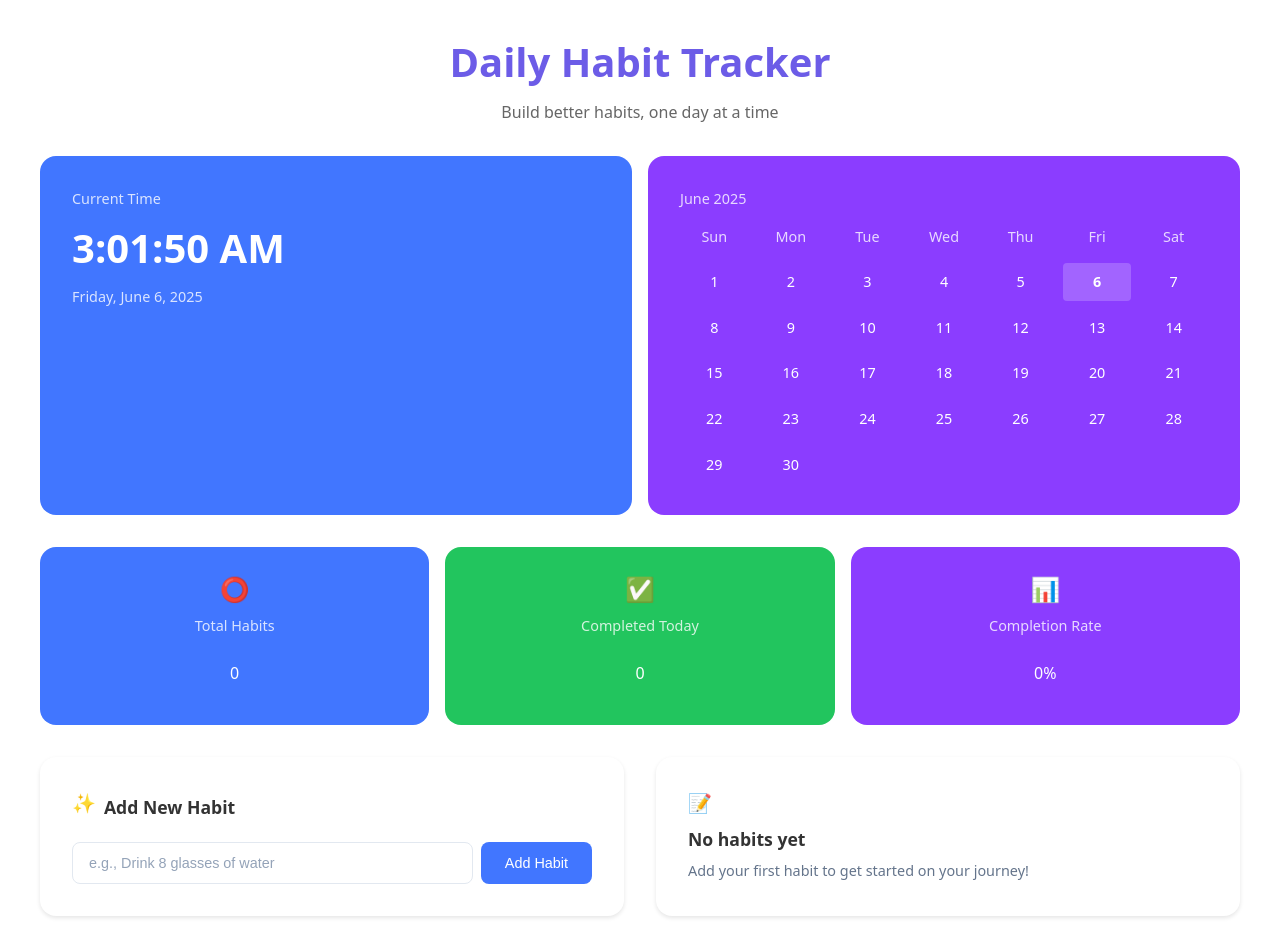
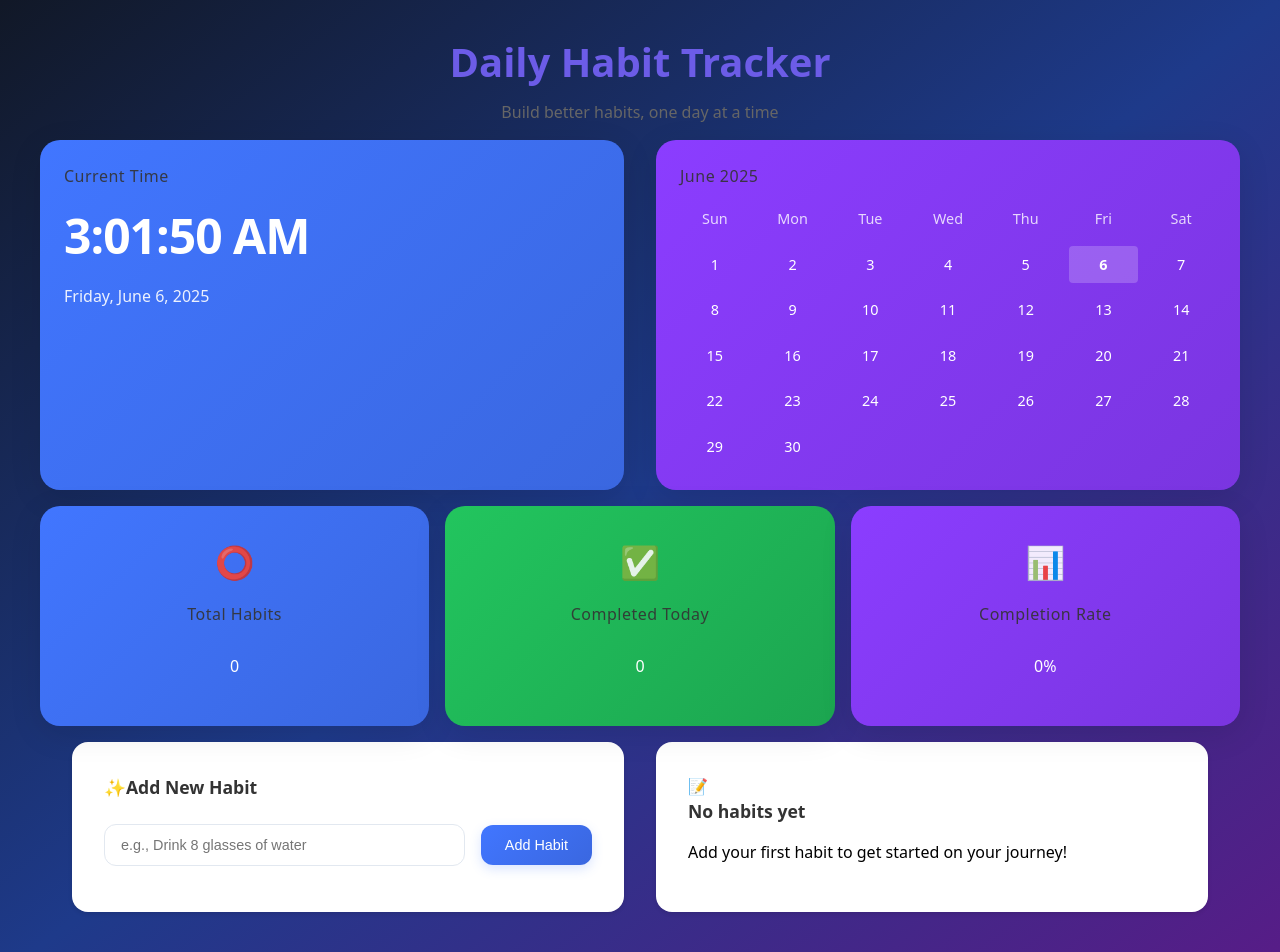
Before and after one commit to kyeisho12/HabitApp, a React (Vite) app: page / in a window 1280 px wide. Shown: the top 952 px of the page. Built offline with nearby package versions, Linux system fonts and the light colour scheme.

Commit message:
improved styling

```diff
--- a/src/CSS/DateTime.css
+++ b/src/CSS/DateTime.css
@@ -1,55 +1,64 @@
-
 .datetime-container {
     display: flex;
-    gap: 1rem;
+    gap: 2rem;
     width: 100%;
-    margin-bottom: 2rem;
+    margin-bottom: 1rem;
 }
 
 .time, .date {
-    padding: 2rem;
-    border-radius: 16px;
+    padding: 1.5rem;
+    border-radius: 20px;
     color: white;
     flex: 1;
+    box-shadow: 0 8px 32px rgba(0, 0, 0, 0.1);
+    backdrop-filter: blur(10px);
+    transition: transform 0.2s ease;
+}
+
+.time:hover, .date:hover {
+    transform: translateY(-5px);
 }
 
 .time {
-    background-color: #4176ff;
+    background: linear-gradient(135deg, #4176ff 0%, #3a67e0 100%);
     display: flex;
     flex-direction: column;
 }
 
 .time h2, .date h2 {
-    font-size: 0.9rem;
-    font-weight: 400;
+    font-size: 1rem;
+    font-weight: 500;
     margin: 0;
-    margin-bottom: 0.5rem;
-    opacity: 0.8;
+    margin-bottom: 0.75rem;
+    opacity: 0.9;
+    letter-spacing: 0.5px;
 }
 
 .time p {
-    font-size: 2.5rem;
+    font-size: 3rem;
     font-weight: 700;
     margin: 0;
+    letter-spacing: -1px;
 }
 
 .time small {
-    font-size: 0.9rem;
-    opacity: 0.8;
-    margin-top: 0.5rem;
+    font-size: 1rem;
+    opacity: 0.9;
+    margin-top: 0.75rem;
 }
 
 .date {
-    background-color: #8b3dff;
+    background: linear-gradient(135deg, #8b3dff 0%, #7a35e0 100%);
     display: flex;
     flex-direction: column;
 }
 
 .date p {
-    font-size: 1rem;
+    font-size: 1.1rem;
     font-weight: 400;
     margin: 0;
-    opacity: 0.8;
+    opacity: 0.9;
+    line-height: 1.6;
 }
 
 .calendar-header {
--- a/src/CSS/HabitForm.css
+++ b/src/CSS/HabitForm.css
@@ -1,8 +1,8 @@
 .habit-container {
     display: flex;
     gap: 2rem;
-    margin-bottom: 1rem;
-    width: 100%;
+    margin-bottom: 2rem;
+    padding: 0 2rem;
 }
 
 .habit-form, .habit-window {
@@ -10,122 +10,79 @@
     border-radius: 16px;
     padding: 2rem;
     box-shadow: 0 2px 4px rgba(0, 0, 0, 0.1);
-    width: 50%;
-    min-width: 300px;
+    flex: 1;
 }
-
 
 .habit-form {
     display: flex;
     flex-direction: column;
-    align-items: flex-start;
     gap: 1rem;
-}
-
-.habit-window {
-    display: flex;
-    flex-direction: column;
-    text-align: left;
-}
-
-.habit-form h2 {
-    font-size: 1.1rem;
-    color: #333;
-    margin: 0;
-    display: flex;
-    align-items: center;
-    gap: 0.5rem;
 }
 
 .input-container {
     width: 100%;
     display: flex;
-    gap: 0.5rem;
+    gap: 1rem;
+    align-items: center;
 }
 
 .input-container input {
     flex: 1;
     padding: 0.75rem 1rem;
     border: 1px solid #e2e8f0;
-    border-radius: 8px;
+    border-radius: 12px;
     font-size: 0.9rem;
     outline: none;
+    transition: all 0.2s ease;
 }
 
-.input-container input::placeholder {
-    color: #94a3b8;
+.input-container input:focus {
+    border-color: #4176ff;
+    box-shadow: 0 0 0 3px rgba(65, 118, 255, 0.1);
 }
 
-.input-container button {
-    background-color: #4176ff;
+.input-container .btn {
+    background: linear-gradient(135deg, #4176ff 0%, #3a67e0 100%);
     color: white;
     border: none;
-    border-radius: 8px;
+    border-radius: 12px;
     padding: 0.75rem 1.5rem;
     font-size: 0.9rem;
     cursor: pointer;
-    transition: background-color 0.2s;
+    transition: all 0.2s ease;
+    white-space: nowrap;
+    box-shadow: 0 4px 12px rgba(65, 118, 255, 0.2);
 }
 
-.input-container button:hover {
-    background-color: #2563eb;
-}
-
-.habit-window h2 {
-    color: #333;
-    font-size: 1.1rem;
-    margin: 0;
-    margin-bottom: 0.5rem;
-}
-
-.habit-window p {
-    color: #64748b;
-    font-size: 0.9rem;
-    margin: 0;
-}
-
-.icon {
-    font-size: 1.2rem;
-    display: inline-flex;
-    margin-bottom: 0.5rem;
-}
-
-.habits-header {
-    margin-bottom: 1.5rem;
-}
-
-.habits-header h2 {
-    display: flex;
-    align-items: center;
-    gap: 0.5rem;
-    font-size: 1.1rem;
-    color: #1e293b;
-    margin: 0;
+.input-container .btn:hover {
+    transform: translateY(-2px);
+    box-shadow: 0 6px 16px rgba(65, 118, 255, 0.3);
+    background: linear-gradient(135deg, #3a67e0 0%, #2952c8 100%);
 }
 
 .habit-item {
     display: flex;
     justify-content: space-between;
     align-items: center;
-    padding: 1rem;
-    border-radius: 8px;
+    padding: 1rem 1.5rem;
+    border-radius: 12px;
     background: #f8fafc;
-    margin-bottom: 0.5rem;
-    width: 100%;
+    margin-bottom: 0.75rem;
+    width: calc(100% - 2rem);
+    transition: transform 0.2s ease, box-shadow 0.2s ease;
+}
+
+.habit-item:hover {
+    transform: translateY(-3px);
+    box-shadow: 0 8px 24px rgba(0, 0, 0, 0.08);
 }
 
 .habit-item.completed {
     background: linear-gradient(to right, #f0fdf4, #ecfdf5);
 }
 
-.habit-item.completed label {
-    color: #15803d;
-    text-decoration: line-through;
-}
-
-.completed-date {
-    font-size: 0.75rem;
-    color: #15803d;
+.habit-item.completed:hover {
+    box-shadow: 0 8px 24px rgba(34, 197, 94, 0.15);
 }
 
 .habit-content {
@@ -133,6 +90,46 @@
     align-items: center;
     gap: 0.75rem;
     flex: 1;
+}
+
+.habit-checkbox {
+    width: 20px;
+    height: 20px;
+    border: 2px solid #e2e8f0;
+    border-radius: 4px;
+    cursor: pointer;
+}
+
+.habit-meta {
+    display: flex;
+    align-items: center;
+    gap: 1rem;
+}
+
+.delete-btn {
+    background: none;
+    border: none;
+    cursor: pointer;
+    opacity: 0.6;
+    transition: opacity 0.2s, color 0.2s;
+    padding: 0.5rem;
+    color: #d62839;
+}
+
+.delete-btn:hover {
+    opacity: 1;
+    color: #e63946;
+}
+
+h2 {
+    font-size: 1.1rem;
+    color: #333;
+    margin: 0 0 0.5rem 0;
+}
+
+.habit-date {
+    color: #64748b;
+    font-size: 0.875rem;
 }
 
 .habits-list {
@@ -145,47 +142,3 @@ ul {
     margin: 0;
     width: 100%;
 }
-
-.habit-checkbox {
-    width: 20px;
-    height: 20px;
-    border: 2px solid #e2e8f0;
-    border-radius: 4px;
-    cursor: pointer;
-}
-
-.habit-checkbox:checked {
-    background-color: #22c55e;
-    border-color: #22c55e;
-}
-
-.habit-content label {
-    font-size: 1rem;
-    color: #1e293b;
-}
-
-.habit-meta {
-    display: flex;
-    align-items: center;
-    gap: 1rem;
-}
-
-.habit-date {
-    color: #64748b;
-    font-size: 0.875rem;
-}
-
-.delete-btn {
-    background: none;
-    border: none;
-}
-
-.completed-list {
-    margin-top: 2rem;
-    padding-top: 2rem;
-    border-top: 1px solid #e2e8f0;
-}
-
-.completed-list .habits-header h2 {
-    color: #15803d;
-}
--- a/src/CSS/Status.css
+++ b/src/CSS/Status.css
@@ -1,47 +1,57 @@
 .status-container {
   display: flex;
   gap: 1rem;
-  margin-bottom: 2rem;
+  margin-bottom: 1rem;
 }
 
 .status-card {
   flex: 1;
-  padding: 1.5rem;
-  border-radius: 16px;
+  padding: 2rem;
+  border-radius: 20px;
   color: white;
   display: flex;
   flex-direction: column;
   align-items: center;
   text-align: center;
+  box-shadow: 0 8px 32px rgba(0, 0, 0, 0.1);
+  backdrop-filter: blur(10px);
+  transition: transform 0.2s ease;
+}
+
+.status-card:hover {
+  transform: translateY(-5px);
 }
 
 .total-habits {
-  background-color: #4176ff;
+  background: linear-gradient(135deg, #4176ff 0%, #3a67e0 100%);
 }
 
 .completed-habits {
-  background-color: #22c55e;
+  background: linear-gradient(135deg, #22c55e 0%, #1ca550 100%);
 }
 
 .completion-rate {
-  background-color: #8b3dff;
+  background: linear-gradient(135deg, #8b3dff 0%, #7a35e0 100%);
 }
 
 .status-card .icon {
-  font-size: 1.5rem;
-  margin-bottom: 0.5rem;
+  font-size: 2rem;
+  margin-bottom: 1rem;
+  opacity: 0.9;
 }
 
 .status-card h2 {
-  font-size: 0.9rem;
-  font-weight: 400;
+  font-size: 1rem;
+  font-weight: 500;
   margin: 0;
-  opacity: 0.8;
-  margin-bottom: 0.5rem;
+  opacity: 0.9;
+  margin-bottom: 0.75rem;
+  letter-spacing: 0.5px;
 }
 
 .status-card .count {
-  font-size: 2rem;
+  font-size: 2.5rem;
   font-weight: 700;
   margin: 0;
+  letter-spacing: -1px;
 }
--- a/src/CSS/index.css
+++ b/src/CSS/index.css
@@ -2,12 +2,18 @@
   font-family: system-ui, Avenir, Helvetica, Arial, sans-serif;
   line-height: 1.5;
   font-weight: 400;
+
 }
 
 body {
   margin: 0;
   min-width: 320px;
   min-height: 100vh;
+  background: linear-gradient(to bottom right,
+  rgba(17, 24, 39, 1),
+  rgba(30, 58, 138, 1),
+  rgba(88, 28, 135, 1)
+);
 }
 
 .container {
@@ -19,7 +25,7 @@ body {
 
 .header {
   text-align: center;
-  margin-bottom: 2rem;
+  margin-bottom: 1rem;
 }
 
 .header h1 {
--- a/src/components/HabitForm.jsx
+++ b/src/components/HabitForm.jsx
@@ -120,7 +120,7 @@ React.useEffect(() => {
             value={inputValue}
             onChange={(e) => setInputValue(e.target.value)}
           />
-          <button type="submit">Add Habit</button>
+          <button className="btn" type="submit">Add Habit</button>
         </div>
       </form>
 
```
